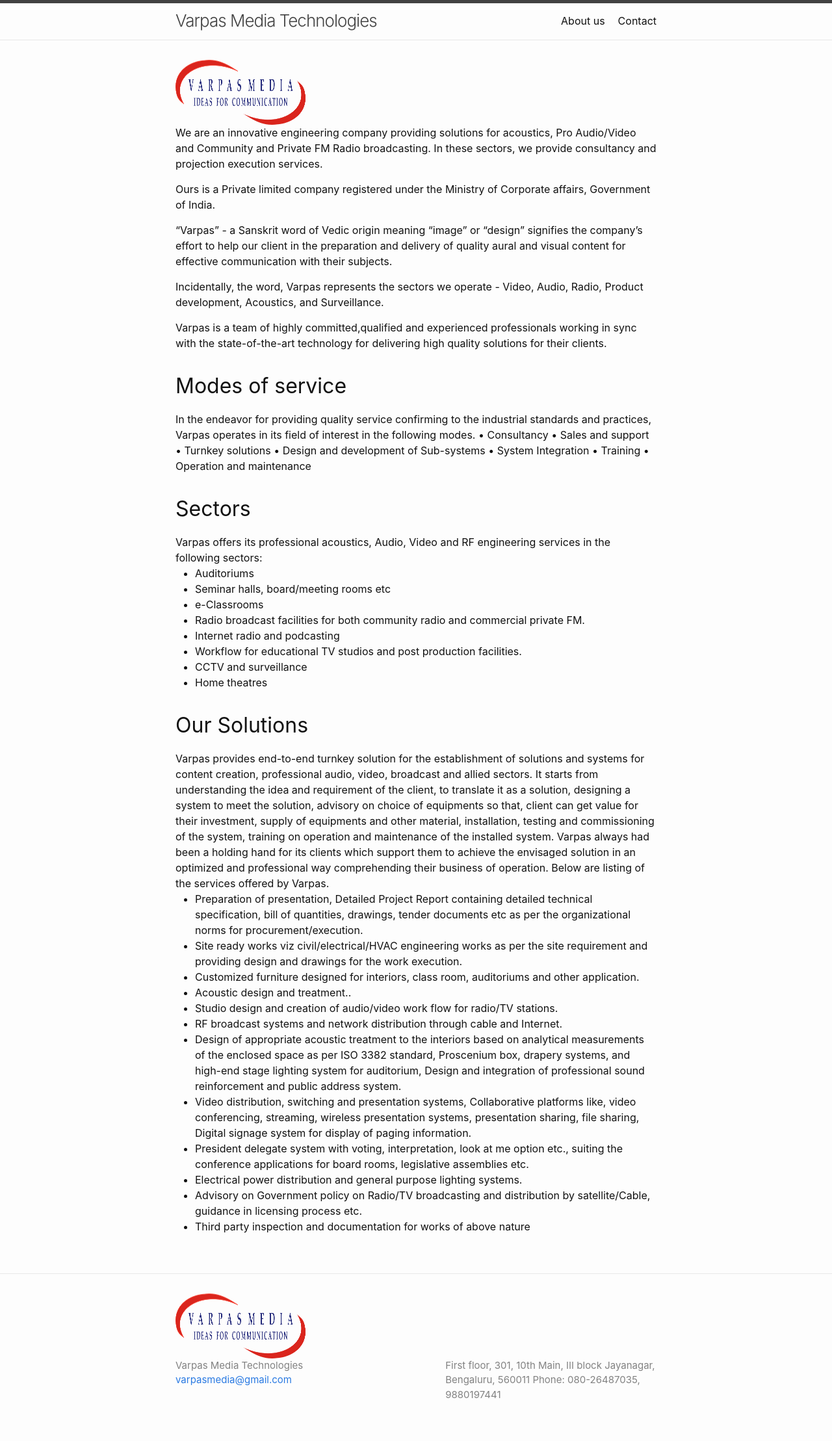
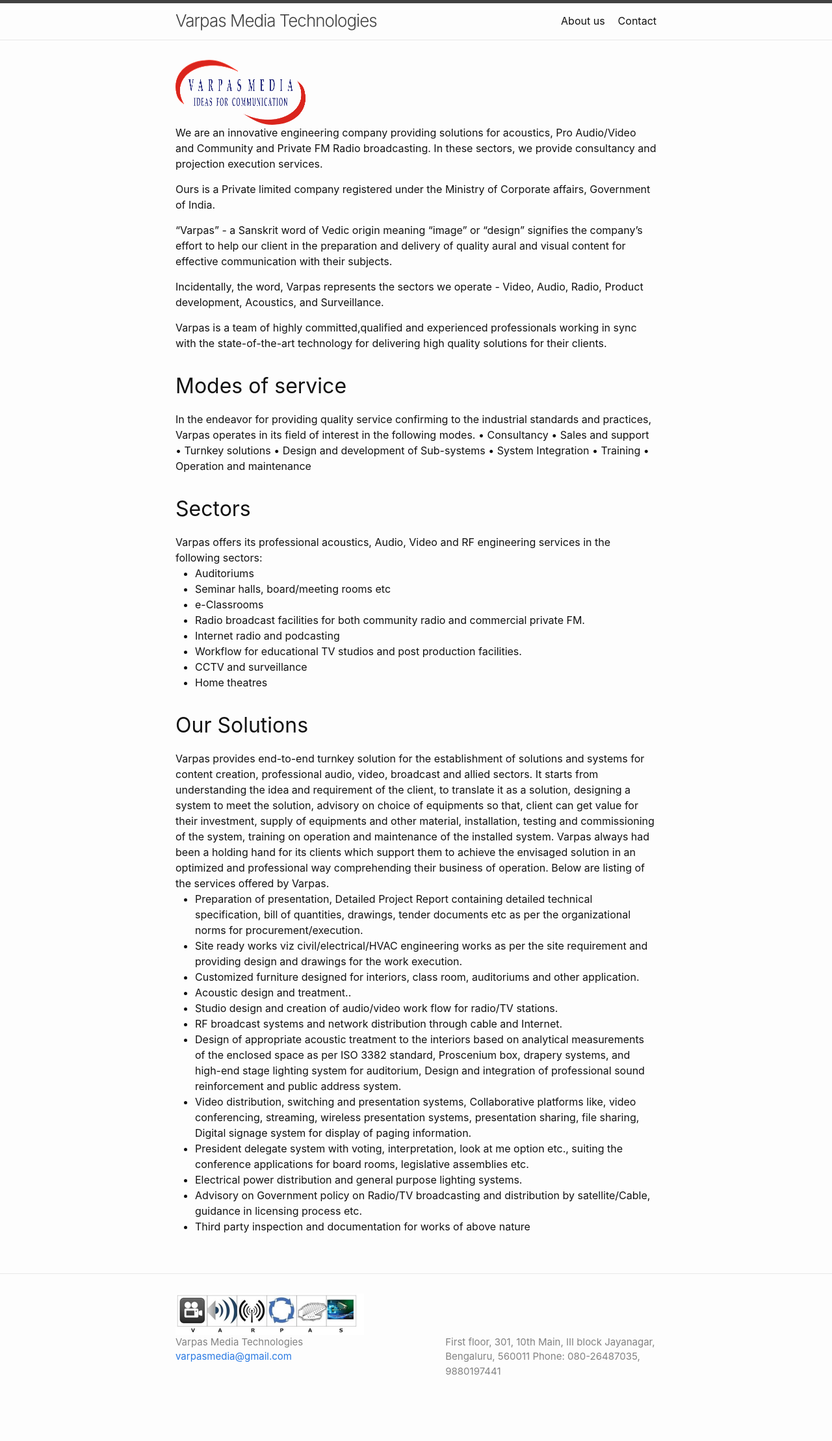
Before and after one commit to VarpasMedia/VarpasMedia.github.io, a Jekyll site: the page built from index.md, in a window 1280 px wide. Shown: the whole page at 65% size. Built offline with Jekyll 4.4.1, drawn with Linux system fonts in a browser that asks for light colours; after the commit the page ends 2181 px from its top, so only the background shows below that.

Commit message:
Update footer.html

```diff
--- a/_includes/footer.html
+++ b/_includes/footer.html
@@ -6,7 +6,7 @@
     <!--h2 class="footer-heading">{{ site.title | escape }}</h2-->
 
 
-<img src="images/Logo of Varpas.png" width="200" height="100" alt="HTML Dog">
+<img src="images/Logo Big.jpg" width="290" height="64" alt="HTML Dog">
 
     <div class="footer-col-wrapper">
       <div class="footer-col footer-col-1">
```
